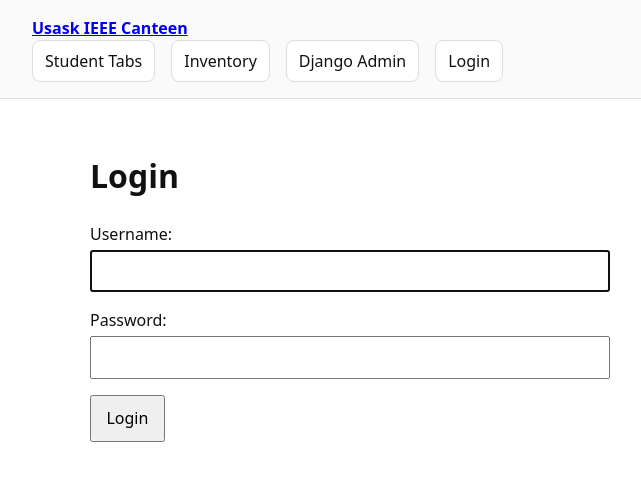
After one commit to Zephyrus-IX/Usask-IEEE-Canteen, a Django app: page /accounts/login/ in a window 1280 px wide. The commit adds this page. Shown: the top 481 px of the page, without its empty margins (0-641 px from the left). Run offline with Django 5.2, Linux system fonts and the light colour scheme.

Commit message:
Add login page for protected views

```diff
--- a/backend/canteen_project/urls.py
+++ b/backend/canteen_project/urls.py
@@ -1,10 +1,11 @@
 from django.contrib import admin
-from django.urls import path
+from django.urls import include, path
 
 from canteen import views
 
 urlpatterns = [
     path("", views.home, name="home"),
+    path("accounts/", include("django.contrib.auth.urls")),
     path("tabs/", views.StudentTabListView.as_view(), name="student-tab-list"),
     path("tabs/new/", views.StudentTabCreateView.as_view(), name="student-tab-create"),
     path("inventory/", views.InventoryItemListView.as_view(), name="inventory-item-list"),
--- a/backend/templates/canteen/base.html
+++ b/backend/templates/canteen/base.html
@@ -30,6 +30,14 @@
       <a href="{% url 'student-tab-list' %}">Student Tabs</a>
       <a href="{% url 'inventory-item-list' %}">Inventory</a>
       <a href="/admin/">Django Admin</a>
+      {% if user.is_authenticated %}
+        <form method="post" action="{% url 'logout' %}" style="display:inline">
+          {% csrf_token %}
+          <button type="submit">Logout</button>
+        </form>
+      {% else %}
+        <a href="{% url 'login' %}">Login</a>
+      {% endif %}
     </nav>
   </header>
   <main>
--- /dev/null
+++ b/backend/templates/registration/login.html
@@ -0,0 +1,16 @@
+{% extends "canteen/base.html" %}
+
+{% block title %}Login · Usask IEEE Canteen{% endblock %}
+
+{% block content %}
+  <h1>Login</h1>
+  {% if form.errors %}
+    <p class="muted">Invalid username or password.</p>
+  {% endif %}
+  <form method="post">
+    {% csrf_token %}
+    {{ form.as_p }}
+    <button type="submit">Login</button>
+    <input type="hidden" name="next" value="{{ next }}">
+  </form>
+{% endblock %}
```
Also changed, not shown: backend/canteen/test_views.py (+15 -0 lines).
